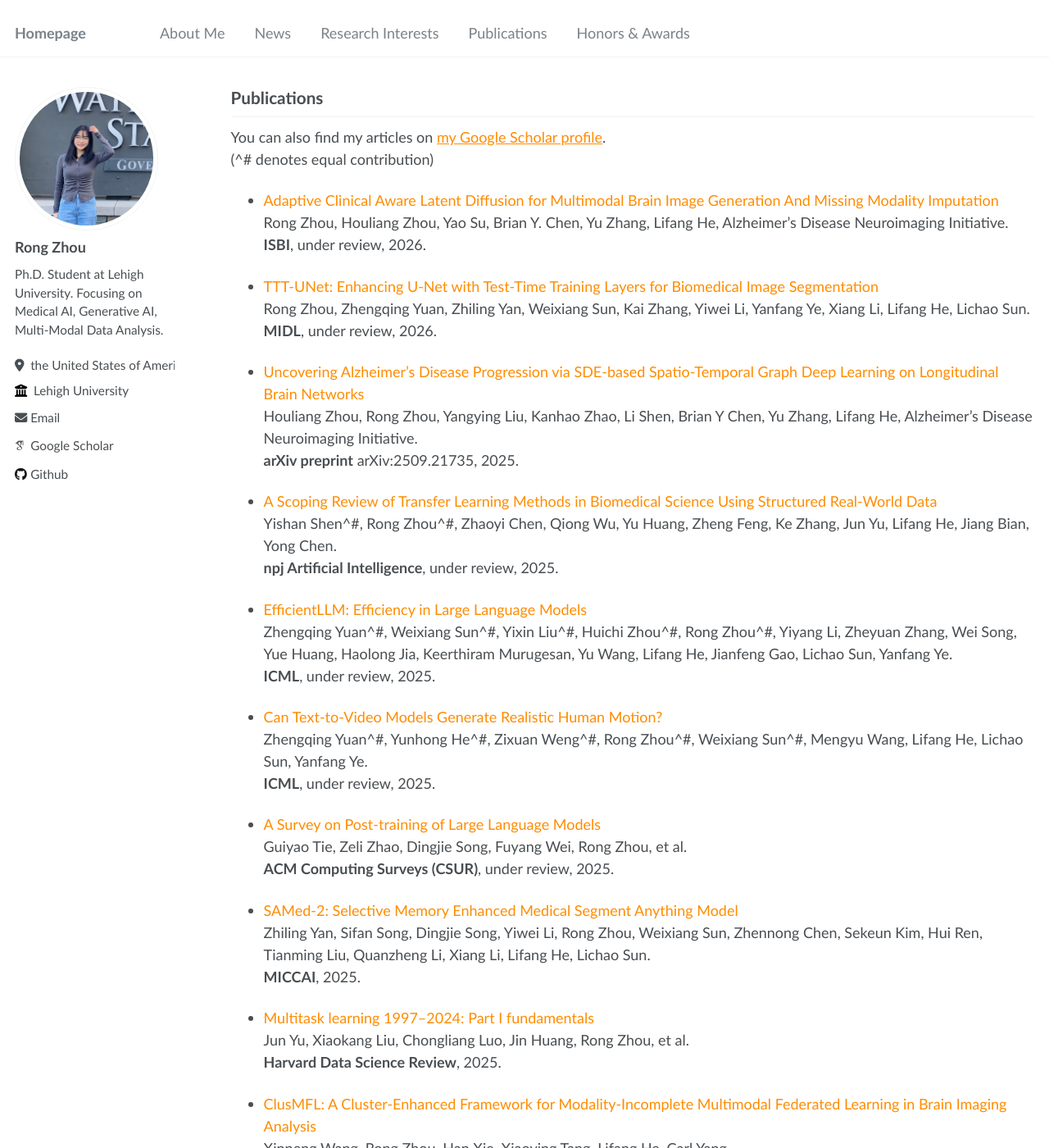
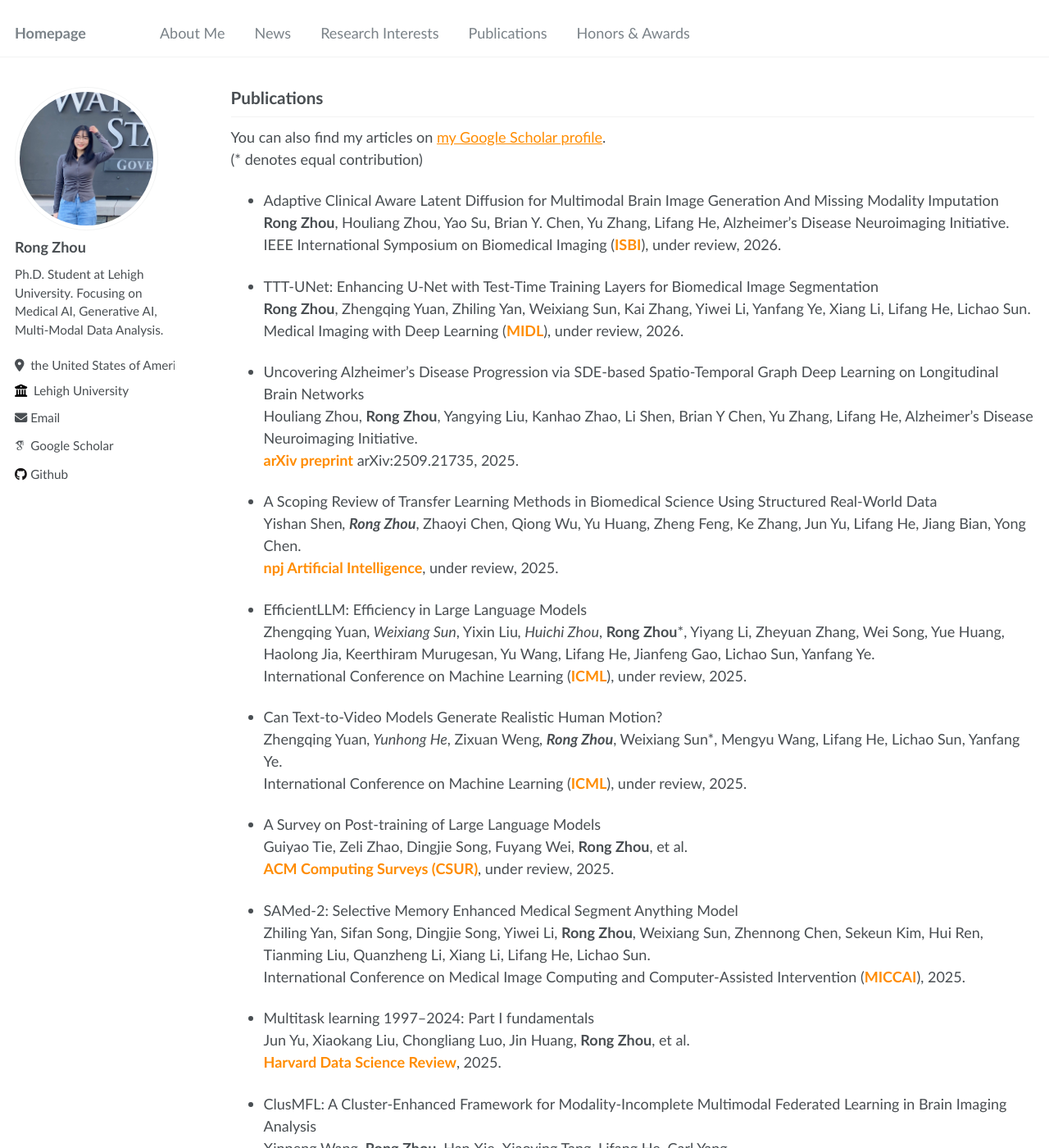
Before and after one commit to rongzhou7/rongzhou7.github.io, a Jekyll site: the page built from _pages/about.md, in a window 1280 px wide and 1400 px high, scrolled down 996 px. Shown: the whole window at 82% size. Built offline with Jekyll 4.4.1, drawn with Linux system fonts in a browser that asks for light colours; some web fonts are replaced; some of the changed text lies outside the part shown.

Commit message:
Refine publication formatting with full conference names
- Changed equal contribution symbol from ^# to *
- Bolded all instances of "Rong Zhou" in author lists
- Paper titles now in regular text color (not orange)
- Full conference/journal names written out
- Conference/journal abbreviations in bold orange color
- Examples: ISBI, MICCAI, IEEE BIBM, Nature Medicine

🤖 Generated with [Claude Code](https://claude.com/claude-code)

Co-Authored-By: Claude <noreply@anthropic.com>

```diff
--- a/_pages/about.md
+++ b/_pages/about.md
@@ -50,99 +50,99 @@ I am very fortunate to be advised by [Prof. Lifang He](https://engineering.lehig
   <div class="wordwrap">You can also find my articles on <a href="{{site.author.googlescholar}}">my Google Scholar profile</a>.</div>
 {% endif %}
 
-(^# denotes equal contribution)
+(* denotes equal contribution)
 
-* <span style="color: #ff8c00;">Adaptive Clinical Aware Latent Diffusion for Multimodal Brain Image Generation And Missing Modality Imputation</span><br>
-Rong Zhou, Houliang Zhou, Yao Su, Brian Y. Chen, Yu Zhang, Lifang He, Alzheimer's Disease Neuroimaging Initiative.<br>
-**ISBI**, under review, 2026.
+* Adaptive Clinical Aware Latent Diffusion for Multimodal Brain Image Generation And Missing Modality Imputation<br>
+**Rong Zhou**, Houliang Zhou, Yao Su, Brian Y. Chen, Yu Zhang, Lifang He, Alzheimer's Disease Neuroimaging Initiative.<br>
+IEEE International Symposium on Biomedical Imaging (<span style="color: #ff8c00;">**ISBI**</span>), under review, 2026.
 
-* <span style="color: #ff8c00;">TTT-UNet: Enhancing U-Net with Test-Time Training Layers for Biomedical Image Segmentation</span><br>
-Rong Zhou, Zhengqing Yuan, Zhiling Yan, Weixiang Sun, Kai Zhang, Yiwei Li, Yanfang Ye, Xiang Li, Lifang He, Lichao Sun.<br>
-**MIDL**, under review, 2026.
+* TTT-UNet: Enhancing U-Net with Test-Time Training Layers for Biomedical Image Segmentation<br>
+**Rong Zhou**, Zhengqing Yuan, Zhiling Yan, Weixiang Sun, Kai Zhang, Yiwei Li, Yanfang Ye, Xiang Li, Lifang He, Lichao Sun.<br>
+Medical Imaging with Deep Learning (<span style="color: #ff8c00;">**MIDL**</span>), under review, 2026.
 
-* <span style="color: #ff8c00;">Uncovering Alzheimer's Disease Progression via SDE-based Spatio-Temporal Graph Deep Learning on Longitudinal Brain Networks</span><br>
-Houliang Zhou, Rong Zhou, Yangying Liu, Kanhao Zhao, Li Shen, Brian Y Chen, Yu Zhang, Lifang He, Alzheimer's Disease Neuroimaging Initiative.<br>
-**arXiv preprint** arXiv:2509.21735, 2025.
+* Uncovering Alzheimer's Disease Progression via SDE-based Spatio-Temporal Graph Deep Learning on Longitudinal Brain Networks<br>
+Houliang Zhou, **Rong Zhou**, Yangying Liu, Kanhao Zhao, Li Shen, Brian Y Chen, Yu Zhang, Lifang He, Alzheimer's Disease Neuroimaging Initiative.<br>
+<span style="color: #ff8c00;">**arXiv preprint**</span> arXiv:2509.21735, 2025.
 
-* <span style="color: #ff8c00;">A Scoping Review of Transfer Learning Methods in Biomedical Science Using Structured Real-World Data</span><br>
-Yishan Shen^#, Rong Zhou^#, Zhaoyi Chen, Qiong Wu, Yu Huang, Zheng Feng, Ke Zhang, Jun Yu, Lifang He, Jiang Bian, Yong Chen.<br>
-**npj Artificial Intelligence**, under review, 2025.
+* A Scoping Review of Transfer Learning Methods in Biomedical Science Using Structured Real-World Data<br>
+Yishan Shen*, **Rong Zhou***, Zhaoyi Chen, Qiong Wu, Yu Huang, Zheng Feng, Ke Zhang, Jun Yu, Lifang He, Jiang Bian, Yong Chen.<br>
+<span style="color: #ff8c00;">**npj Artificial Intelligence**</span>, under review, 2025.
 
-* <span style="color: #ff8c00;">EfficientLLM: Efficiency in Large Language Models</span><br>
-Zhengqing Yuan^#, Weixiang Sun^#, Yixin Liu^#, Huichi Zhou^#, Rong Zhou^#, Yiyang Li, Zheyuan Zhang, Wei Song, Yue Huang, Haolong Jia, Keerthiram Murugesan, Yu Wang, Lifang He, Jianfeng Gao, Lichao Sun, Yanfang Ye.<br>
-**ICML**, under review, 2025.
+* EfficientLLM: Efficiency in Large Language Models<br>
+Zhengqing Yuan*, Weixiang Sun*, Yixin Liu*, Huichi Zhou*, **Rong Zhou***, Yiyang Li, Zheyuan Zhang, Wei Song, Yue Huang, Haolong Jia, Keerthiram Murugesan, Yu Wang, Lifang He, Jianfeng Gao, Lichao Sun, Yanfang Ye.<br>
+International Conference on Machine Learning (<span style="color: #ff8c00;">**ICML**</span>), under review, 2025.
 
-* <span style="color: #ff8c00;">Can Text-to-Video Models Generate Realistic Human Motion?</span><br>
-Zhengqing Yuan^#, Yunhong He^#, Zixuan Weng^#, Rong Zhou^#, Weixiang Sun^#, Mengyu Wang, Lifang He, Lichao Sun, Yanfang Ye.<br>
-**ICML**, under review, 2025.
+* Can Text-to-Video Models Generate Realistic Human Motion?<br>
+Zhengqing Yuan*, Yunhong He*, Zixuan Weng*, **Rong Zhou***, Weixiang Sun*, Mengyu Wang, Lifang He, Lichao Sun, Yanfang Ye.<br>
+International Conference on Machine Learning (<span style="color: #ff8c00;">**ICML**</span>), under review, 2025.
 
-* <span style="color: #ff8c00;">A Survey on Post-training of Large Language Models</span><br>
-Guiyao Tie, Zeli Zhao, Dingjie Song, Fuyang Wei, Rong Zhou, et al.<br>
-**ACM Computing Surveys (CSUR)**, under review, 2025.
+* A Survey on Post-training of Large Language Models<br>
+Guiyao Tie, Zeli Zhao, Dingjie Song, Fuyang Wei, **Rong Zhou**, et al.<br>
+<span style="color: #ff8c00;">**ACM Computing Surveys (CSUR)**</span>, under review, 2025.
 
-* <span style="color: #ff8c00;">SAMed-2: Selective Memory Enhanced Medical Segment Anything Model</span><br>
-Zhiling Yan, Sifan Song, Dingjie Song, Yiwei Li, Rong Zhou, Weixiang Sun, Zhennong Chen, Sekeun Kim, Hui Ren, Tianming Liu, Quanzheng Li, Xiang Li, Lifang He, Lichao Sun.<br>
-**MICCAI**, 2025.
+* SAMed-2: Selective Memory Enhanced Medical Segment Anything Model<br>
+Zhiling Yan, Sifan Song, Dingjie Song, Yiwei Li, **Rong Zhou**, Weixiang Sun, Zhennong Chen, Sekeun Kim, Hui Ren, Tianming Liu, Quanzheng Li, Xiang Li, Lifang He, Lichao Sun.<br>
+International Conference on Medical Image Computing and Computer-Assisted Intervention (<span style="color: #ff8c00;">**MICCAI**</span>), 2025.
 
-* <span style="color: #ff8c00;">Multitask learning 1997–2024: Part I fundamentals</span><br>
-Jun Yu, Xiaokang Liu, Chongliang Luo, Jin Huang, Rong Zhou, et al.<br>
-**Harvard Data Science Review**, 2025.
+* Multitask learning 1997–2024: Part I fundamentals<br>
+Jun Yu, Xiaokang Liu, Chongliang Luo, Jin Huang, **Rong Zhou**, et al.<br>
+<span style="color: #ff8c00;">**Harvard Data Science Review**</span>, 2025.
 
-* <span style="color: #ff8c00;">ClusMFL: A Cluster-Enhanced Framework for Modality-Incomplete Multimodal Federated Learning in Brain Imaging Analysis</span><br>
-Xinpeng Wang, Rong Zhou, Han Xie, Xiaoying Tang, Lifang He, Carl Yang.<br>
-**EMBC**, 2025.
+* ClusMFL: A Cluster-Enhanced Framework for Modality-Incomplete Multimodal Federated Learning in Brain Imaging Analysis<br>
+Xinpeng Wang, **Rong Zhou**, Han Xie, Xiaoying Tang, Lifang He, Carl Yang.<br>
+Engineering in Medicine and Biology Conference (<span style="color: #ff8c00;">**EMBC**</span>), 2025.
 
-* <span style="color: #ff8c00;">TGNet: tensor-based graph convolutional networks for multimodal brain network analysis</span><br>
-Zhaoming Kong^#, Rong Zhou^#, Xinwei Luo, Songlin Zhao, Ann B Ragin, Alex D Leow, Lifang He.<br>
-**BioData Mining**, 2024.
+* TGNet: tensor-based graph convolutional networks for multimodal brain network analysis<br>
+Zhaoming Kong*, **Rong Zhou***, Xinwei Luo, Songlin Zhao, Ann B Ragin, Alex D Leow, Lifang He.<br>
+<span style="color: #ff8c00;">**BioData Mining**</span>, 2024.
 
-* <span style="color: #ff8c00;">A generalist vision–language foundation model for diverse biomedical tasks</span><br>
-Kai Zhang, Rong Zhou, Eashan Adhikarla, et al.<br>
-**Nature Medicine**, 2024.
+* A generalist vision–language foundation model for diverse biomedical tasks<br>
+Kai Zhang, **Rong Zhou**, Eashan Adhikarla, et al.<br>
+<span style="color: #ff8c00;">**Nature Medicine**</span>, 2024.
 
-* <span style="color: #ff8c00;">Biomedical sam 2: Segment anything in biomedical images and videos</span><br>
-Zhiling Yan^#, Weixiang Sun^#, Rong Zhou^#, et al.<br>
-**NeurIPS AIM-FM Workshop**, 2024.
+* Biomedical sam 2: Segment anything in biomedical images and videos<br>
+Zhiling Yan*, Weixiang Sun*, **Rong Zhou***, et al.<br>
+Conference on Neural Information Processing Systems AI for Science Workshop (<span style="color: #ff8c00;">**NeurIPS AIM-FM Workshop**</span>), 2024.
 
-* <span style="color: #ff8c00;">ViT-1.58 b: Mobile Vision Transformers in the 1-bit Era</span><br>
-Zhengqing Yuan^#, Rong Zhou^#, Hongyi Wang, Lifang He, Yanfang Ye, Lichao Sun.<br>
-**arXiv preprint** arXiv:2406.18051, 2024.
+* ViT-1.58 b: Mobile Vision Transformers in the 1-bit Era<br>
+Zhengqing Yuan*, **Rong Zhou***, Hongyi Wang, Lifang He, Yanfang Ye, Lichao Sun.<br>
+<span style="color: #ff8c00;">**arXiv preprint**</span> arXiv:2406.18051, 2024.
 
-* <span style="color: #ff8c00;">Multimodal ChatGPT for Medical Applications: an Experimental Study of GPT-4V</span><br>
-Zhiling Yan, Kai Zhang, Rong Zhou, Lifang He, Xiang Li, Lichao Sun.<br>
-**IEEE Journal of Biomedical and Health Informatics (JBHI)**, under review, 2024.
+* Multimodal ChatGPT for Medical Applications: an Experimental Study of GPT-4V<br>
+Zhiling Yan, Kai Zhang, **Rong Zhou**, Lifang He, Xiang Li, Lichao Sun.<br>
+<span style="color: #ff8c00;">**IEEE Journal of Biomedical and Health Informatics (JBHI)**</span>, under review, 2024.
 
-* <span style="color: #ff8c00;">Normative Modeling with Focal Loss and Adversarial Autoencoders for Precise Identification of Alzheimer's Disease</span><br>
-Songlin Zhao, Rong Zhou, Yu Zhang, Yong Chen, Lifang He.<br>
-**MICCAI-AMAI Workshop**, 2024.
+* Normative Modeling with Focal Loss and Adversarial Autoencoders for Precise Identification of Alzheimer's Disease<br>
+Songlin Zhao, **Rong Zhou**, Yu Zhang, Yong Chen, Lifang He.<br>
+MICCAI Workshop on Augmented Environments for Computer-Assisted Interventions (<span style="color: #ff8c00;">**MICCAI-AMAI Workshop**</span>), 2024.
 
-* <span style="color: #ff8c00;">Integrating Multimodal Contrastive Learning and Cross-Modal Attention for Alzheimer's Disease Prediction in Brain Imaging Genetics</span><br>
-Rong Zhou, Houliang Zhou, Li Shen, Brian Chen, Yu Zhang, Lifang He.<br>
-**IEEE BIBM**, 2023.
+* Integrating Multimodal Contrastive Learning and Cross-Modal Attention for Alzheimer's Disease Prediction in Brain Imaging Genetics<br>
+**Rong Zhou**, Houliang Zhou, Li Shen, Brian Chen, Yu Zhang, Lifang He.<br>
+IEEE International Conference on Bioinformatics and Biomedicine (<span style="color: #ff8c00;">**IEEE BIBM**</span>), 2023.
 
-* <span style="color: #ff8c00;">Attentive Deep Canonical Correlation Analysis for Diagnosing Alzheimer's Disease Using Multimodal Imaging Genetics</span><br>
-Rong Zhou, Houliang Zhou, Brian Chen, Li Shen, Yu Zhang, Lifang He.<br>
-**MICCAI**, 2023 (Early Accept).
+* Attentive Deep Canonical Correlation Analysis for Diagnosing Alzheimer's Disease Using Multimodal Imaging Genetics<br>
+**Rong Zhou**, Houliang Zhou, Brian Chen, Li Shen, Yu Zhang, Lifang He.<br>
+International Conference on Medical Image Computing and Computer-Assisted Intervention (<span style="color: #ff8c00;">**MICCAI**</span>), 2023 (Early Accept).
 
-* <span style="color: #ff8c00;">Normative Modeling via Conditional Variational Autoencoder and Adversarial Learning to Identify Brain Dysfunction in Alzheimer's Disease</span><br>
-Xuetong Wang^#, Rong Zhou^#, Kanhao Zhao, Alex Leow, Yu Zhang, Lifang He.<br>
-**IEEE ISBI**, 2023 (Oral).
+* Normative Modeling via Conditional Variational Autoencoder and Adversarial Learning to Identify Brain Dysfunction in Alzheimer's Disease<br>
+Xuetong Wang*, **Rong Zhou***, Kanhao Zhao, Alex Leow, Yu Zhang, Lifang He.<br>
+IEEE International Symposium on Biomedical Imaging (<span style="color: #ff8c00;">**IEEE ISBI**</span>), 2023 (Oral).
 
-* <span style="color: #ff8c00;">Elaborate Bladder Cancer Knowledge Graph for Question Answering System Based on BERT-BiLSTM-CRF</span><br>
-Rong Zhou, Kai Yang, Zhen Li, Kai Wu, Peng Wu, Song Wu.<br>
-**Journal of Biomedical Informatics**, under review, 2023.
+* Elaborate Bladder Cancer Knowledge Graph for Question Answering System Based on BERT-BiLSTM-CRF<br>
+**Rong Zhou**, Kai Yang, Zhen Li, Kai Wu, Peng Wu, Song Wu.<br>
+<span style="color: #ff8c00;">**Journal of Biomedical Informatics**</span>, under review, 2023.
 
-* <span style="color: #ff8c00;">Multimodal Investigation of Bladder Cancer Data Based on CT, Whole Slide Image and Transcriptome</span><br>
-Peng Wu, Kai Wu, Zhe Li, Hanlin Liu, Kai Yang, Rong Zhou, Ziyu Zhou, Nianzeng Xing, Song Wu.<br>
-**Quantitative Imaging in Medicine and Surgery**, 2023.
+* Multimodal Investigation of Bladder Cancer Data Based on CT, Whole Slide Image and Transcriptome<br>
+Peng Wu, Kai Wu, Zhe Li, Hanlin Liu, Kai Yang, **Rong Zhou**, Ziyu Zhou, Nianzeng Xing, Song Wu.<br>
+<span style="color: #ff8c00;">**Quantitative Imaging in Medicine and Surgery**</span>, 2023.
 
-* <span style="color: #ff8c00;">A Method for Building an Intelligent Question-Answering System based on Bladder Cancer Knowledge Graph</span><br>
-Song Wu, Rong Zhou, Kai Yang.<br>
-**Chinese Patent**, 2022.
+* A Method for Building an Intelligent Question-Answering System based on Bladder Cancer Knowledge Graph<br>
+Song Wu, **Rong Zhou**, Kai Yang.<br>
+<span style="color: #ff8c00;">**Chinese Patent**</span>, 2022.
 
-* <span style="color: #ff8c00;">The Design and Implementation of Chinese-Uighur-English Online Dictionary Based on Knowledge Graph</span><br>
-Lirong Qiu, Huan Yang, Rong Zhou.<br>
-**IEEE CSE and EUC**, 2017.
+* The Design and Implementation of Chinese-Uighur-English Online Dictionary Based on Knowledge Graph<br>
+Lirong Qiu, Huan Yang, **Rong Zhou**.<br>
+IEEE International Conference on Computational Science and Engineering and Embedded and Ubiquitous Computing (<span style="color: #ff8c00;">**IEEE CSE and EUC**</span>), 2017.
 
 </div>
 
```
